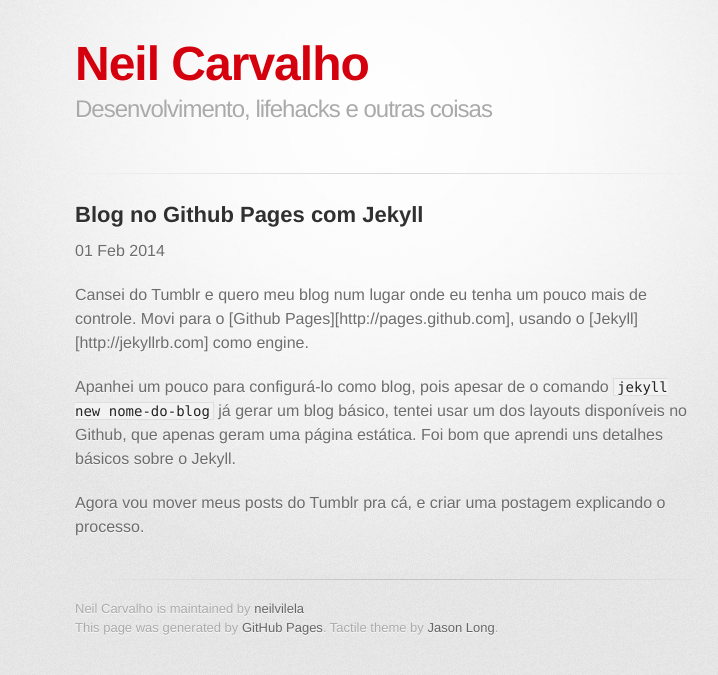
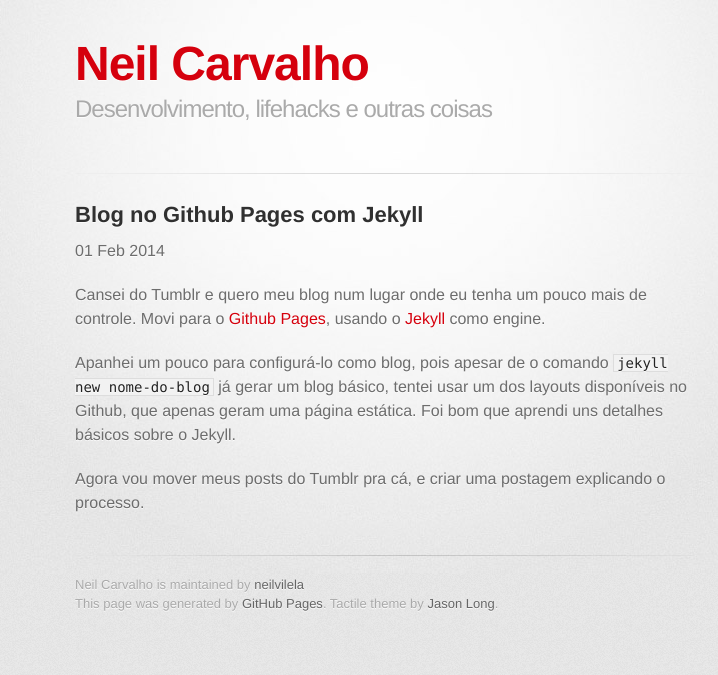
Before and after one commit to neilvcarvalho/neilvcarvalho.github.io, a Jekyll site: the page built from _posts/2014-01-01-blog-no-github-pages-com-jekyll.markdown, in a window 1280 px wide. Shown: the top 675 px of the page, without its empty margins (255-973 px from the left). Built offline with Jekyll 4.4.1, drawn with Linux system fonts in a browser that asks for light colours; some web fonts are replaced; Markdown is read by kramdown in place of the engine named in the settings.

Commit message:
Fix links, again

```diff
--- a/_posts/2014-01-01-blog-no-github-pages-com-jekyll.markdown
+++ b/_posts/2014-01-01-blog-no-github-pages-com-jekyll.markdown
@@ -6,8 +6,8 @@
 ---
 
 Cansei do Tumblr e quero meu blog num lugar onde eu tenha um pouco mais de
-controle. Movi para o [Github Pages][http://pages.github.com], usando o
-[Jekyll][http://jekyllrb.com] como engine.
+controle. Movi para o [Github Pages](http://pages.github.com), usando o
+[Jekyll](http://jekyllrb.com) como engine.
 
 Apanhei um pouco para configurá-lo como blog, pois apesar de o comando
 `jekyll new nome-do-blog` já gerar um blog básico, tentei usar um dos layouts
```
